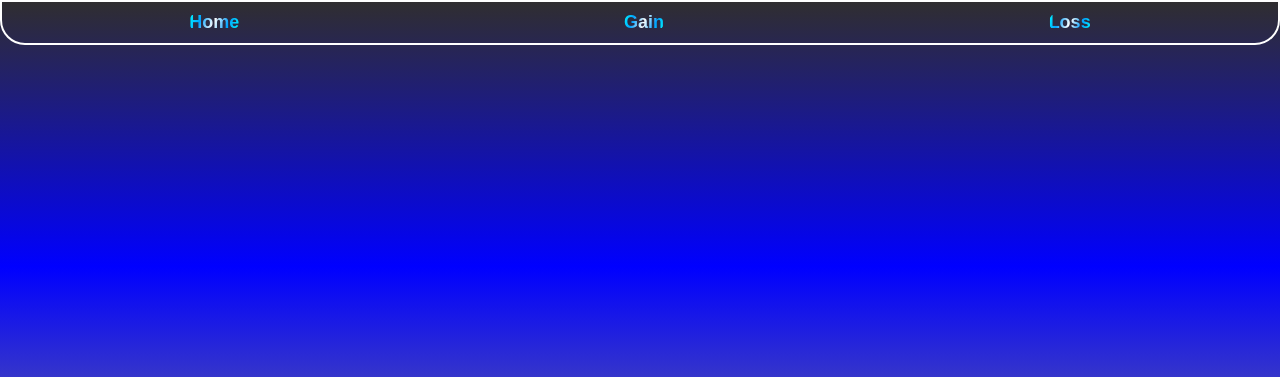
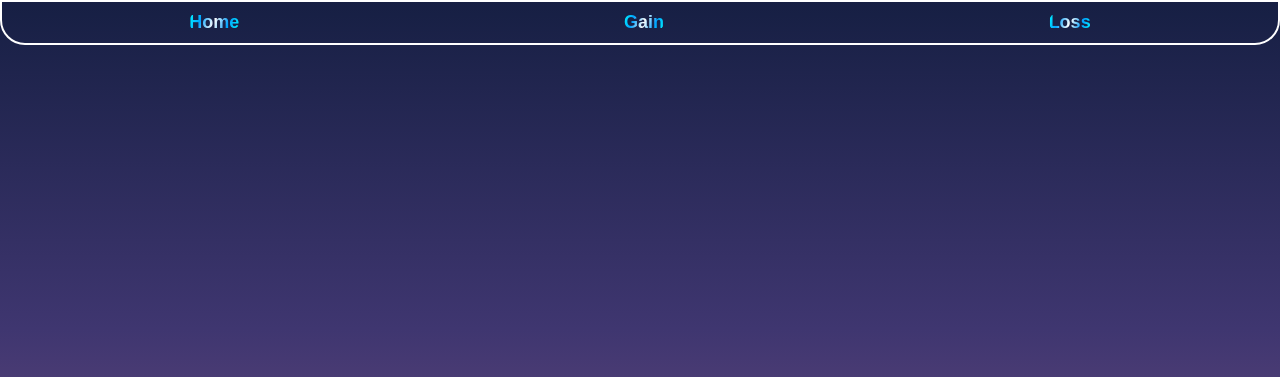
Before and after one commit to faiqali-max/Weight-Journey_Planner, a plain HTML site: page index.html in a window 1280 px wide. Shown: the top 377 px of the page. Drawn offline with nearby package versions, Linux system fonts and the light colour scheme.

Commit message:
Update background gradient in index.html
Replaced the background gradient of the body with a new gradient.

```diff
--- a/index.html
+++ b/index.html
@@ -63,21 +63,19 @@
 <style>
     html {
         min-height: 100%;
-        background: linear-gradient(
-            180deg,
-            rgb(48, 46, 46),
-            blue,
-            grey,
-            rgb(250, 100, 0)
-        ) fixed;
         font-family: sans-serif;
     }
 
     .body{
         margin: 0;
-        background: transparent;
         min-height: 100%;
         min-width: 100%;
+        background: linear-gradient(180deg,
+                rgb(22, 31, 67),
+                rgb(63, 54, 112),
+                rgb(130, 87, 135),
+                rgb(191, 116, 132),
+                rgb(238, 157, 107));
     }
 
     .intro{
```
